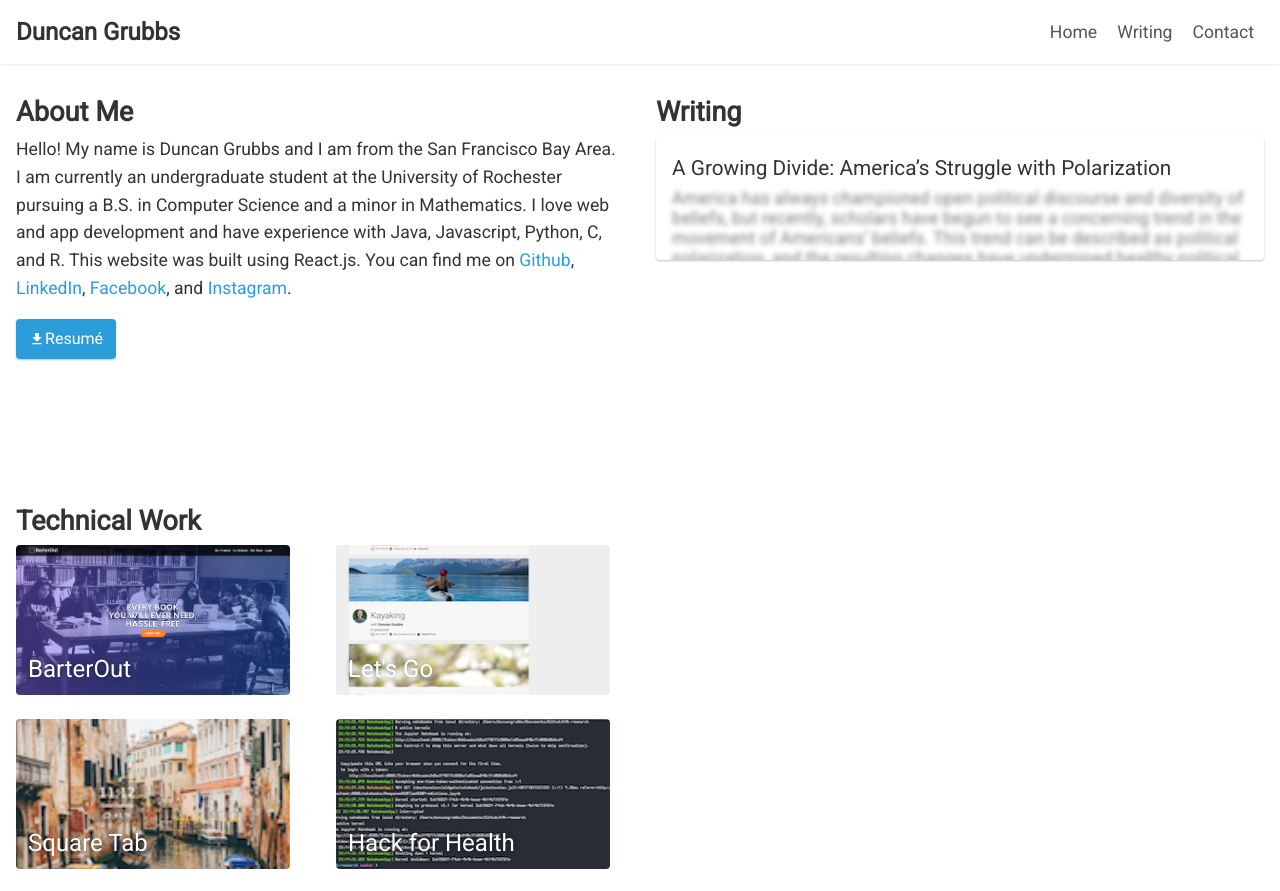
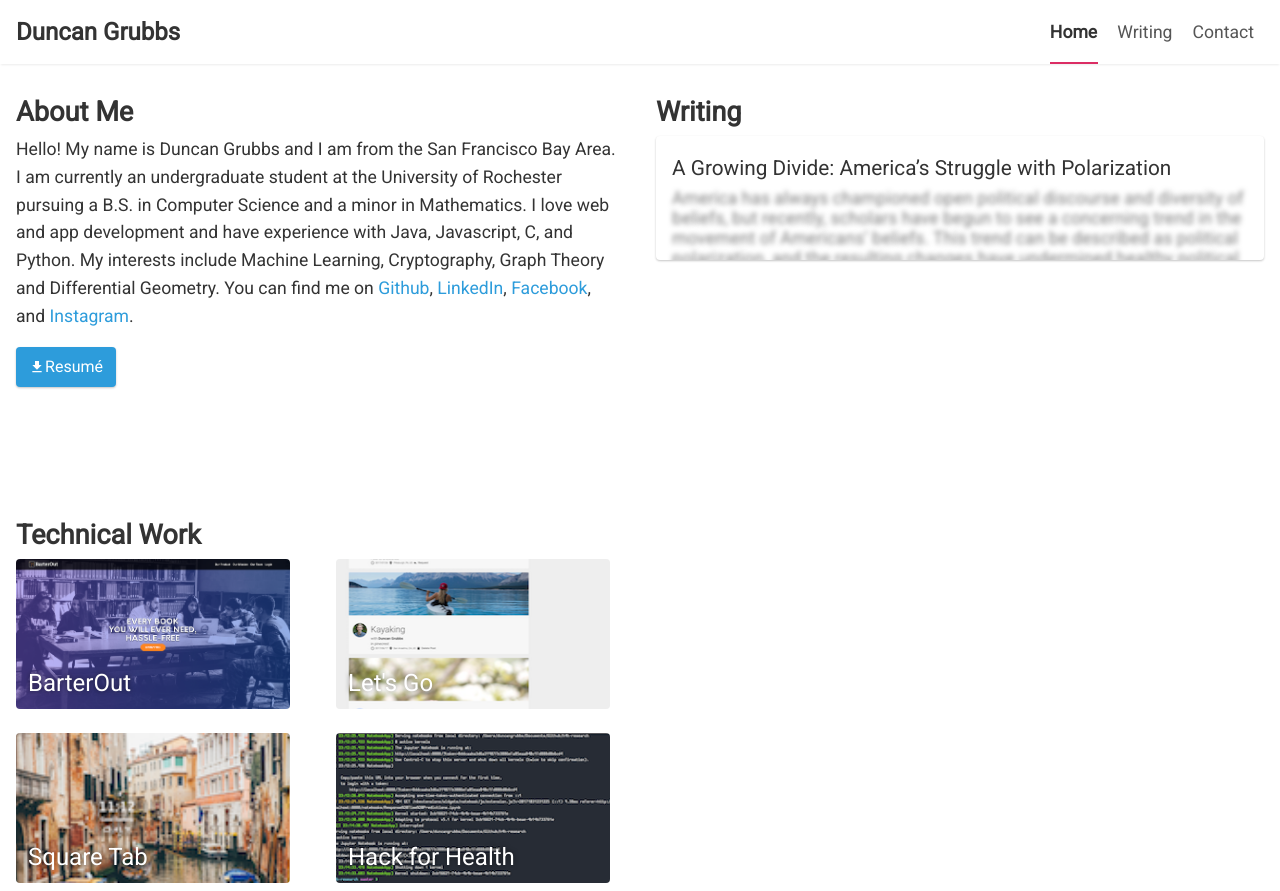
Before and after one commit to duncangrubbs/portfolio, a React (Create React App) app: page / in a window 1280 px wide. Built offline with nearby package versions, Linux system fonts and the light colour scheme.

Commit message:
Change content slightly, update theme color, add ::after element to NavLink.

```diff
--- a/src/css/components.css
+++ b/src/css/components.css
@@ -33,10 +33,27 @@
   color: var(--theme-text-color);
   cursor: pointer;
   text-decoration: none;
+  transition: all .2s ease;
 }
 
-.navbar__link:hover{
+.navbar__link:hover {
   color: var(--theme-bold-text-color);
+}
+
+.navbar__link.selected {
+  color: var(--theme-bold-text-color);
+  font-weight: 700;
+}
+
+.navbar__link.selected::after {
+  content: '';
+  display: block;
+  position: absolute;
+  margin-top: 20px;
+  align-self: center;
+  width: 48px;
+  height: 2px;
+  background: var(--theme-secondary-color);
 }
 
 /* WritingCard Styles */
--- a/src/css/main.css
+++ b/src/css/main.css
@@ -1,15 +1,15 @@
 /* THEME */
 :root {
   --theme-primary-color: #2D9CDB;
-  --theme-secondary-color: rgb(161, 98, 98);
+  --theme-secondary-color: #db2d64;
   --theme-bold-text-color: #333;
   --theme-text-color: #555;
   --theme-light-color: #FFF;
 }
 
-/* GENERAL STYLES */
 ::selection { background: yellow; }
 
+/* GENERAL STYLES */
 body {
   margin: 0;
   padding: 0;
@@ -116,7 +116,7 @@ a:hover {
 .writing__title {
   text-indent: 0;
   text-align: center;
-  font-size: 1.6em;
+  font-size: 1.8em;
   margin: 24px 0;
   font-weight: bold;
 }
--- a/src/css/mobile.css
+++ b/src/css/mobile.css
@@ -14,4 +14,7 @@
   #scroll-tracker {
     margin-top: 72px;
   }
+  .navbar__link.selected::after {
+    margin-top: 24px;
+  }
 }
--- a/src/routes/Home.js
+++ b/src/routes/Home.js
@@ -24,8 +24,9 @@ const Home = () => (
           Hello! My name is Duncan Grubbs and I am from the San Francisco Bay Area.
           I am currently an undergraduate student at the University of Rochester pursuing a B.S.
           in Computer Science and a minor in Mathematics. I love web and app
-          development and have experience with Java, Javascript, Python, C, and R.
-          This website was built using React.js.
+          development and have experience with Java, Javascript, C, and Python.
+          My interests include Machine Learning, Cryptography, Graph Theory and
+          Differential Geometry.
           You can find me on <a rel="noopenner external" href="https://github.com/duncangrubbs"> Github</a>,
           <a rel="noopenner external" href="https://www.linkedin.com/in/duncan-grubbs-01979a14a/"> LinkedIn</a>,
           <a rel="noopenner external" href="https://www.facebook.com/duncan.grubbs.7"> Facebook</a>,
--- a/src/routes/writing/Polarization.js
+++ b/src/routes/writing/Polarization.js
@@ -32,7 +32,7 @@ class Polarization extends Component {
         <NavBar />
         <div id="scroll-tracker" />
         <div className="writing">
-          <p className="writing__title">A Growing Divide: America&rsquo;s Struggle with Polarization</p>
+          <p className="writing__title">A Growing Divide: <br />America&rsquo;s Struggle with Polarization</p>
 
           <p className="writing__para">America has always championed open political discourse and diversity of beliefs, but recently, scholars have begun to see a concerning trend in the movement of Americans&rsquo; beliefs. This trend can be described as political polarization, and the resulting changes have undermined healthy political discussions and thought in the American public. Without these key factors of democracy, the U.S. government has become much more partisan and has moved slower to provide basic resources and policy to the public. While there are many proposed causes of these issues, research points to the popularization of the internet and the resulting changes to the media as a large factor in the increasing severity of this political polarization.</p>
 
```
